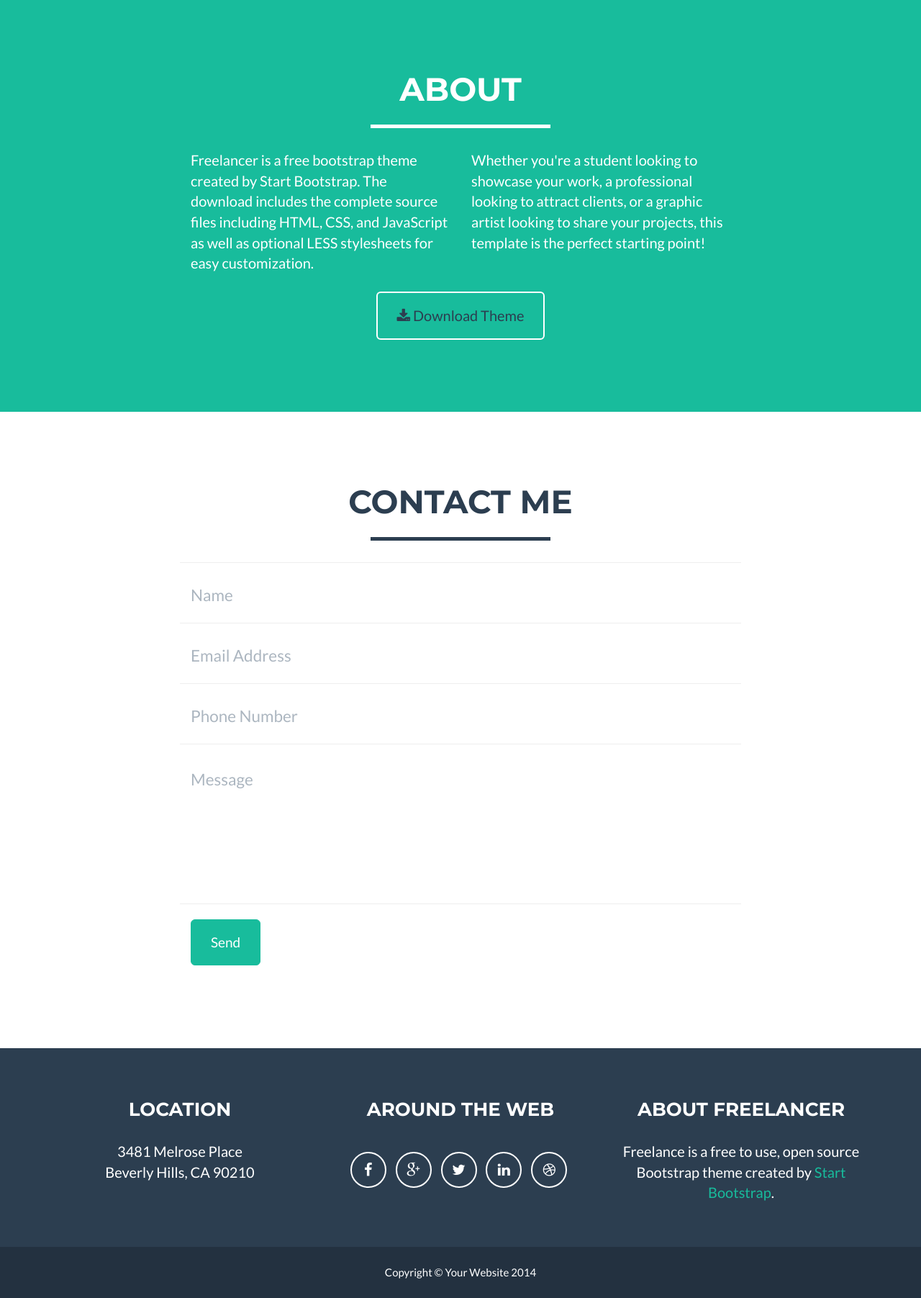
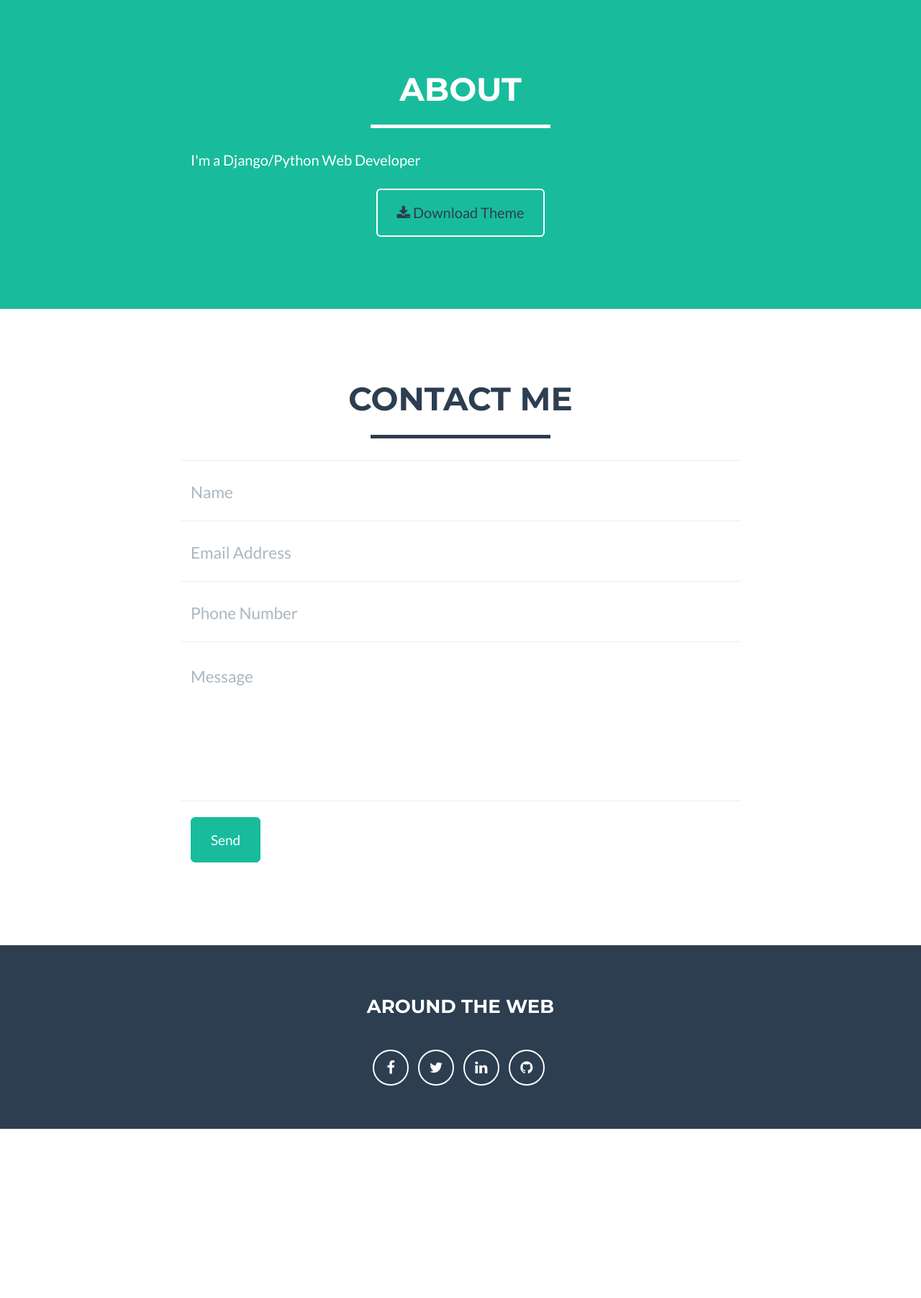
Before and after one commit to azuretower/landing_page, a Django app: page / in a window 1280 px wide. Shown: the part 810-2613 px from the top of the page at 72% size. After the commit the page ends 2378 px from the top, so only its background shows below. Run offline with Django 3.2, Linux system fonts and the light colour scheme; some libraries are stand-ins or nearby versions.

Commit message:
add personal info

```diff
--- a/main/templates/index.html
+++ b/main/templates/index.html
@@ -172,10 +172,10 @@
             </div>
             <div class="row">
                 <div class="col-lg-4 col-lg-offset-2">
-                    <p>Freelancer is a free bootstrap theme created by Start Bootstrap. The download includes the complete source files including HTML, CSS, and JavaScript as well as optional LESS stylesheets for easy customization.</p>
+                    <p>I'm a Django/Python Web Developer</p>
                 </div>
                 <div class="col-lg-4">
-                    <p>Whether you're a student looking to showcase your work, a professional looking to attract clients, or a graphic artist looking to share your projects, this template is the perfect starting point!</p>
+                    <p></p>
                 </div>
                 <div class="col-lg-8 col-lg-offset-2 text-center">
                     <a href="#" class="btn btn-lg btn-outline">
@@ -247,45 +247,42 @@
             <div class="container">
                 <div class="row">
                     <div class="footer-col col-md-4">
-                        <h3>Location</h3>
-                        <p>3481 Melrose Place<br>Beverly Hills, CA 90210</p>
+                        {# <h3>Location</h3> #}
+                        {# <p>3481 Melrose Place<br>Beverly Hills, CA 90210</p> #}
                     </div>
                     <div class="footer-col col-md-4">
                         <h3>Around the Web</h3>
                         <ul class="list-inline">
                             <li>
-                                <a href="#" class="btn-social btn-outline"><i class="fa fa-fw fa-facebook"></i></a>
+                                <a href="https://www.facebook.com/ryan.merrill.7" class="btn-social btn-outline"><i class="fa fa-fw fa-facebook"></i></a>
                             </li>
                             <li>
-                                <a href="#" class="btn-social btn-outline"><i class="fa fa-fw fa-google-plus"></i></a>
+                                <a href="https://twitter.com/AzureTower" class="btn-social btn-outline"><i class="fa fa-fw fa-twitter"></i></a>
                             </li>
                             <li>
-                                <a href="#" class="btn-social btn-outline"><i class="fa fa-fw fa-twitter"></i></a>
+                                <a href="https://www.linkedin.com/in/ryancmerrill" class="btn-social btn-outline"><i class="fa fa-fw fa-linkedin"></i></a>
                             </li>
                             <li>
-                                <a href="#" class="btn-social btn-outline"><i class="fa fa-fw fa-linkedin"></i></a>
-                            </li>
-                            <li>
-                                <a href="#" class="btn-social btn-outline"><i class="fa fa-fw fa-dribbble"></i></a>
+                                <a href="https://www.linkedin.com/in/ryancmerrill" class="btn-social btn-outline"><i class="fa fa-fw fa-github"></i></a>
                             </li>
                         </ul>
                     </div>
                     <div class="footer-col col-md-4">
-                        <h3>About Freelancer</h3>
-                        <p>Freelance is a free to use, open source Bootstrap theme created by <a href="http://startbootstrap.com">Start Bootstrap</a>.</p>
+                        {# <h3>About Freelancer</h3> #}
+                        {# <p>Freelance is a free to use, open source Bootstrap theme created by <a href="http://startbootstrap.com">Start Bootstrap</a>.</p> #}
                     </div>
                 </div>
             </div>
         </div>
-        <div class="footer-below">
-            <div class="container">
-                <div class="row">
-                    <div class="col-lg-12">
-                        Copyright &copy; Your Website 2014
-                    </div>
-                </div>
-            </div>
-        </div>
+        {# <div class="footer-below"> #}
+            {# <div class="container"> #}
+                {# <div class="row"> #}
+                    {# <div class="col-lg-12"> #}
+                        {# Copyright &copy; Your Website 2014 #}
+                    {# </div> #}
+                {# </div> #}
+            {# </div> #}
+        {# </div> #}
     </footer>
 
     <!-- Scroll to Top Button (Only visible on small and extra-small screen sizes) -->
```
